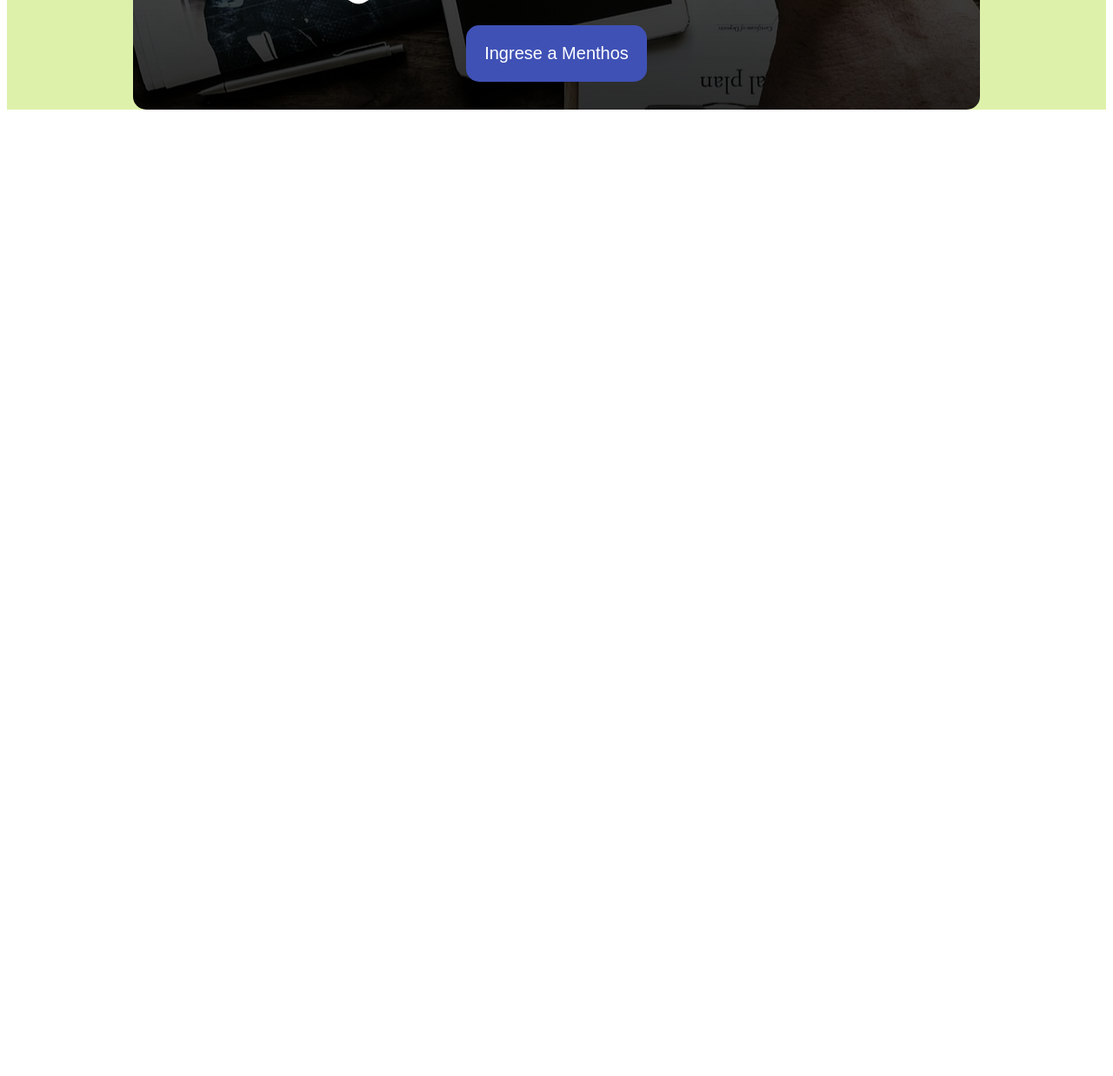
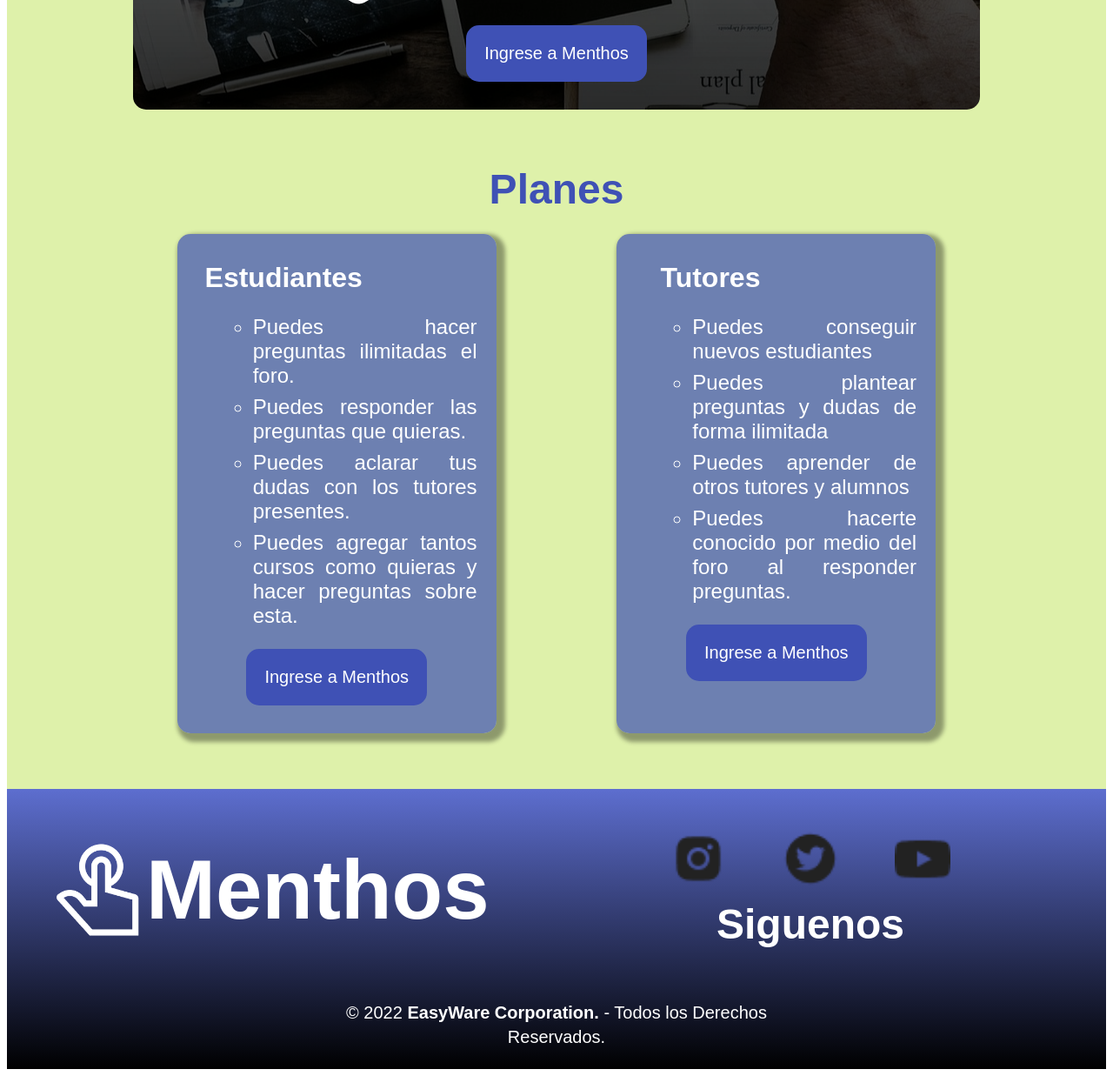
Before and after one commit to Landing-Page-Mente-Sol/Landing-Page, a plain HTML site: page index.html in a window 1280 px wide. Shown: the part 1703-2940 px from the top of the page at 87% size. Before the commit the page ends 1893 px from the top, so only its background shows below. Drawn offline with Linux system fonts and the light colour scheme.

Commit message:
fixed lading page

```diff
--- a/assets/styles/styles.css
+++ b/assets/styles/styles.css
@@ -11,8 +11,12 @@
 
 .centrar_h{
     text-align: center;
+    margin-left: auto;
+    margin-right: auto;
 }
-
+.centrar_titulo{
+    align-items: center;
+}
 .contend_logo{
     text-align: center;
 }
@@ -41,7 +45,7 @@
 }
 
 .btn{
-    background-color: #3F51B5;
+    background-color: rgb(63, 81, 181);
     color: white;
     border-color: transparent;
     font-size: 20px;
@@ -59,8 +63,12 @@
 .margin_top{
     margin-top: 0.5rem
 }
-
-
+.margin_top_1{
+    margin-top: 1.5rem;
+}
+.margin_b{
+    margin-bottom: 0.5rem;
+}
 
 .fondo_imagen{
     width: auto;
@@ -80,6 +88,43 @@
     font-family:sans-serif;
     text-align: center;
 }
+.titulo_footer{
+    font-size: 6rem;
+    font-weight: 700;
+    color: white;
+    font-family:sans-serif;
+    margin-top: auto;
+    margin-bottom: auto;
+}
+.img_footer{
+    width: 7rem;
+    margin-top: auto;
+    margin-bottom: auto;
+}
+.der{
+    margin-right: auto;
+}
+.iz{
+    margin-left: auto;
+}
+
+.column_3{
+    display: grid;
+    grid-template-columns: 1fr 1fr 1fr;
+    margin-top: auto;
+    margin-bottom: auto;
+    padding-bottom: 1rem;
+}
+.img_siguenos{
+    width: 4rem;
+    margin-top: auto;
+    margin-bottom: auto;
+
+}
+.column_2_1{
+    display: grid;
+    grid-template-columns: 1fr 5fr;
+}
 
 .titulo_3{
     font-size: 1.5rem;
@@ -91,8 +136,9 @@
     margin-left: auto;
     margin-right: auto;
 }
+
 .content_main{
-    background-color: #ceeb80ab;
+    background-color: rgba(206, 235, 128, 0.671);
 }
 .main{
     width: 80%;
@@ -137,6 +183,16 @@ border-radius: 15px;
     margin-right: auto;
     margin-left: auto;
 }
+.titulo_6{
+    width: 50%;
+    font-size: 3rem;
+    font-weight: 700;
+    color: #3F51B5;
+    font-family:sans-serif;
+    text-align: center;
+    margin-right: auto;
+    margin-left: auto;
+}
 .titulo_5{
     width: 80%;
     font-size: 1.5rem;
@@ -148,3 +204,49 @@ border-radius: 15px;
     margin-left: auto;
 
 }
+.fondo_3{
+    background-color: #3f51b5b4;;
+}
+.titulo_7{
+    font-size: 2rem;
+    font-weight: 600;
+    color: white;
+    font-family:sans-serif;
+    text-align: center;
+    width: 50%;
+    margin-right: auto;
+}
+.titulo_8{
+    font-size: 1.5rem;
+    font-weight: 400;
+    color: white;
+    font-family:sans-serif;
+    text-align: justify;
+    width: 85%;
+    margin-left: 5%;
+    list-style-type:circle;
+}
+.margin_a{
+    width: 60%;
+    margin-left: auto;
+    margin-right: auto;
+}
+div ul{
+    list-style-type:disc;
+
+}
+.sombra{
+    box-shadow: 5px 5px 5px 5px rgba(0, 0, 0, 0.363);
+}
+
+.barra{
+    width: auto;
+    height: 100%;
+    background-image: linear-gradient(rgb(93, 110, 207), rgb(0, 0, 0));
+    /* background-color: rgb(93, 110, 207); */
+    padding: 3rem;
+}
+.final{
+    margin-top: 5%;
+    margin-bottom: -2%;
+}
--- a/index.html
+++ b/index.html
@@ -84,9 +84,65 @@
         </div>
     </div>
 
+    <div  class="titulo_6">Planes</div>
+
+        <div class=" column_2 margin_top_1 centrar_h">
+            <div class="contenido fondo_3 margin_a sombra">
+                <div class="titulo_7 ">Estudiantes</div>
+                <ul class="titulo_8">
+                    <li class="margin_b">Puedes hacer preguntas ilimitadas el foro.</li>
+                    <li class="margin_b">Puedes responder las preguntas que quieras.</li>
+                    <li class="margin_b">Puedes aclarar tus dudas con los tutores presentes.</li>
+                    <li class="margin_b">Puedes agregar tantos cursos como quieras y hacer preguntas sobre esta.</li>
+                </ul>
+                <div class="contend_logo margin_top">
+                    <a href="https://easy-brain.netlify.app/">
+                        <button class="btn">
+                            Ingrese a Menthos
+                        </button>
+                    </a>
+                </div>
+            </div>
+            <div class="contenido fondo_3 margin_a sombra">
+                <div class="titulo_7 ">Tutores</div>
+                <ul class="titulo_8">
+                    <li class="margin_b">Puedes conseguir nuevos estudiantes</li>
+                    <li class="margin_b">Puedes plantear preguntas y dudas de forma ilimitada</li>
+                    <li class="margin_b">Puedes aprender de otros tutores y alumnos</li>
+                    <li class="margin_b">Puedes hacerte conocido por medio del foro al responder preguntas.</li>
+                </ul>
+                <div class="contend_logo margin_top">
+                    <a href="https://easy-brain.netlify.app/">
+                        <button class="btn">
+                            Ingrese a Menthos
+                        </button>
+                    </a>
+                </div>
+            </div>
+        </div>
+
 
 
 </div>
 </div>
 
+<div class="barra">
+    <div class="column_2">
+        <div class="column_2_1">
+            <img class="img_footer" src="/assets/images/hand.png" alt="dedo XD">
+            <div class="titulo_footer">Menthos</div>
+        </div>
+
+        <div>
+            <div class="column_3 centrar_h">
+                <img class="img_siguenos iz" src="/assets/images/instagram.png" alt="instagram">
+                <img class="img_siguenos centrar_h" src="/assets/images/twitter.png" alt="twitter">
+                <img class="img_siguenos der" src="/assets/images/youtube.png" alt="youtube">
+            </div>
+            <div class="titulo_4">Siguenos</div>
+        </div>
+    </div>
+    <div class="titulo_3 final"> <small>&copy; 2022 <strong>EasyWare Corporation.</strong> - Todos los Derechos Reservados.</div>
+</div>
+
 </html>
```
